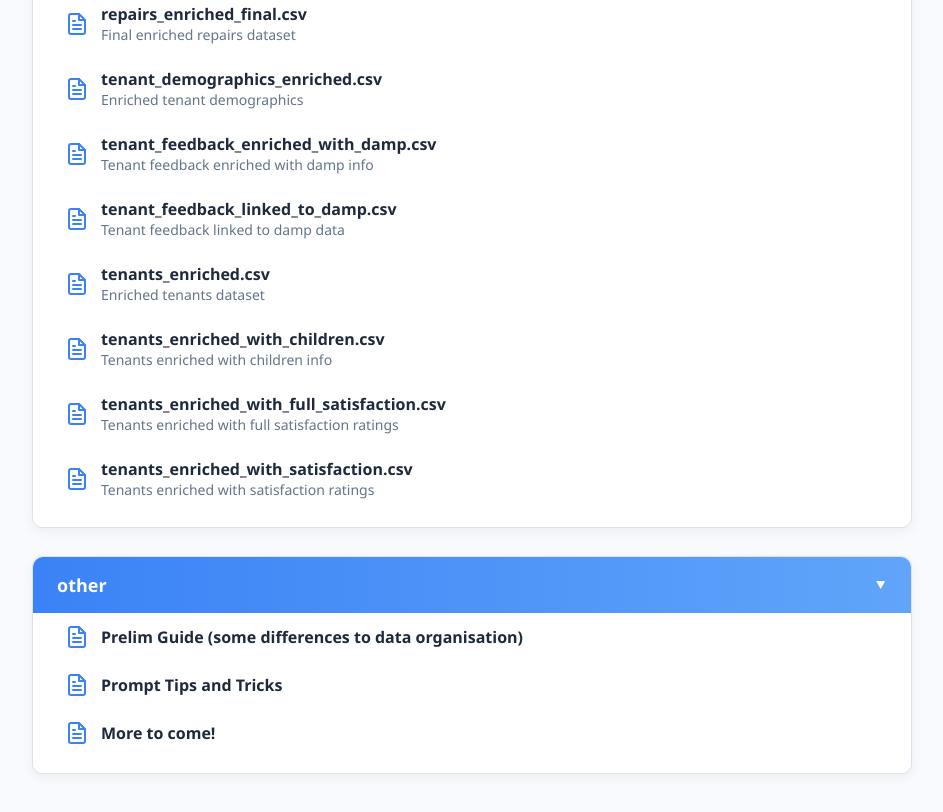
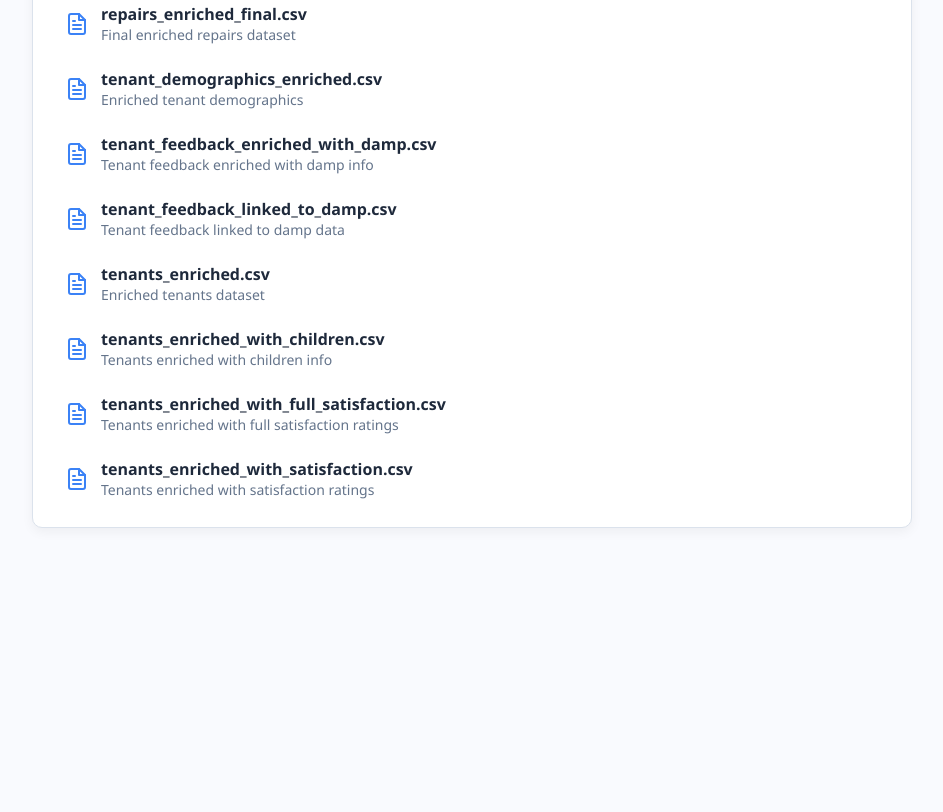
Before and after one commit to kittypony123/kittypony123.github.io, a plain HTML site: page datadownload.html in a window 1280 px wide. Shown: the part 3509-4321 px from the top of the page, without its empty margins (168-1111 px from the left). After the commit the page ends 4105 px from the top, so only its background shows below. Drawn offline with nearby package versions, Linux system fonts and the light colour scheme.

Commit message:
Update datadownload.html

```diff
--- a/datadownload.html
+++ b/datadownload.html
@@ -156,14 +156,8 @@
     <li><a href="/files/additional_datasets/tenants_enriched_with_satisfaction.csv" class="file-item"><i data-feather="file-text" class="file-icon csv"></i><div class="file-info"><div class="file-name">tenants_enriched_with_satisfaction.csv</div><div class="file-desc">Tenants enriched with satisfaction ratings</div></div></a></li>
   </ul>
 </details>
-    <details class="file-group" open>
-      <summary>other</summary>
-      <ul class="file-list">
-        <li><a href="/files/other/zipped.zip" class="file-item"><i data-feather="file-text" class="file-icon csv"></i><div class="file-info"><div class="file-name">Prelim Guide (some differences to data organisation)</div><div class="file-desc"></div></div></a></li>
-        <li><a href="/files/other/" class="file-item"><i data-feather="file-text" class="file-icon csv"></i><div class="file-info"><div class="file-name">Prompt Tips and Tricks</div><div class="file-desc"></div></div></a></li>
-		<li><a href="/files/other/" class="file-item"><i data-feather="file-text" class="file-icon csv"></i><div class="file-info"><div class="file-name">More to come!</div><div class="file-desc"></div></div></a></li>
-	  </ul>
-    </details>
+
+
   <!-- Feather icons script -->
   <script src="https://unpkg.com/feather-icons"></script>
   <script>feather.replace()</script>
```
